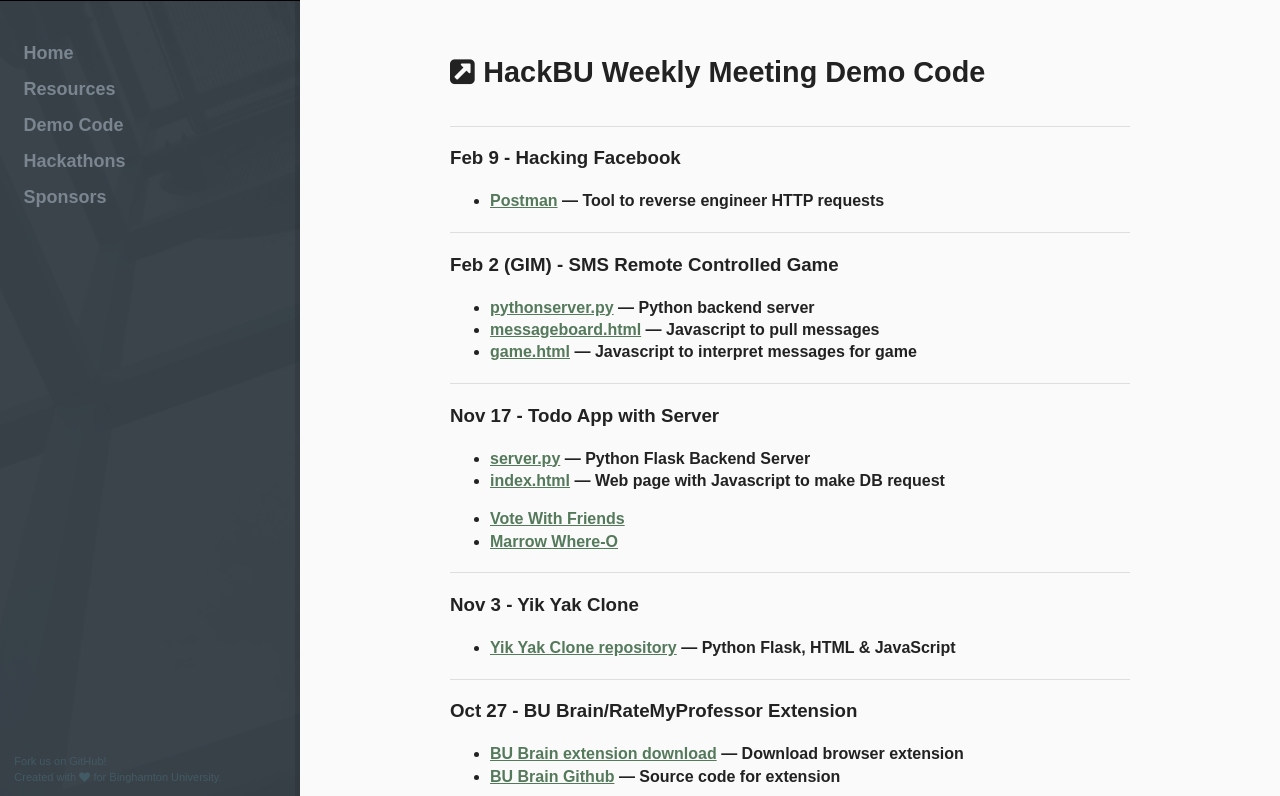
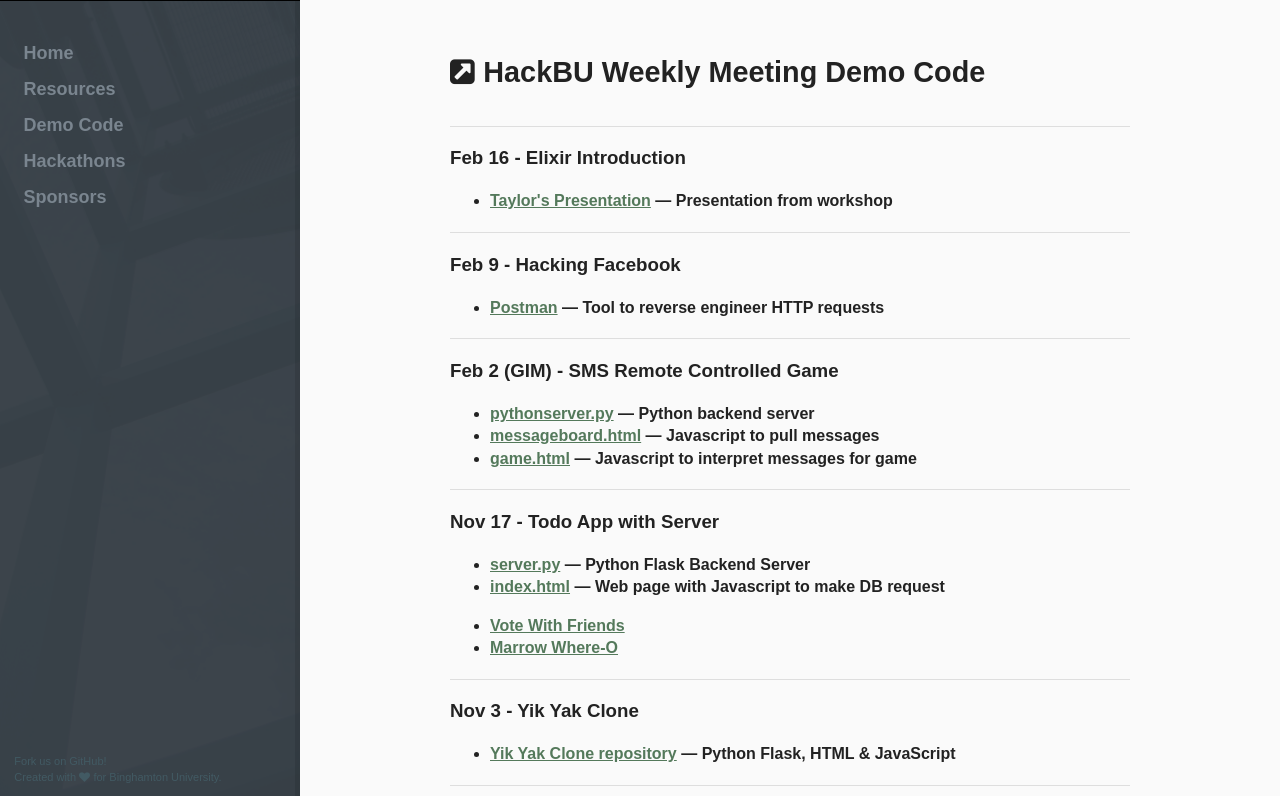
Before and after one commit to hackbinghamton/hackbinghamton.github.io, a Jekyll site: the page built from demo/index.html, in a window 1280 px wide and 900 px high, cut to the strip 104-900 px from the top of the window. Built offline with Jekyll 4.4.1, drawn with Linux system fonts in a browser that asks for light colours; nearby versions of some CDN libraries.

Commit message:
Add Elixir talk to demos

```diff
--- a/demo/index.html
+++ b/demo/index.html
@@ -6,6 +6,14 @@
 
 <div class="article article-introduction">
     <h2><i class="fa fa-external-link-square"></i>HackBU Weekly Meeting Demo Code</h2>
+</div>
+<div class="article">
+    <h3>Feb 16 - Elixir Introduction</h3>
+    <ul>
+        <li>
+          <b><a href="elixir/elixir-intro.html/">Taylor's Presentation</a> &mdash; Presentation from workshop</b><br />
+        </li>
+    </ul>
 </div>
 
 <div class="article">
```
